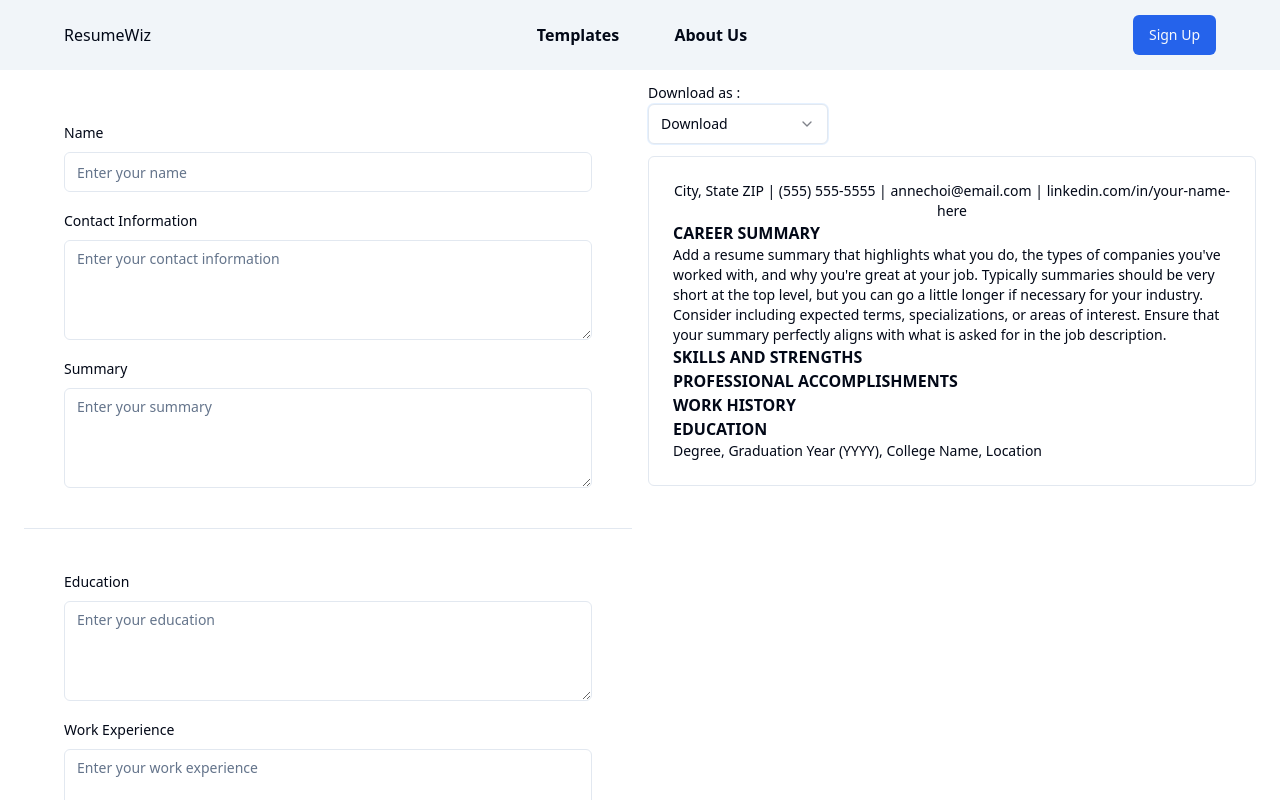
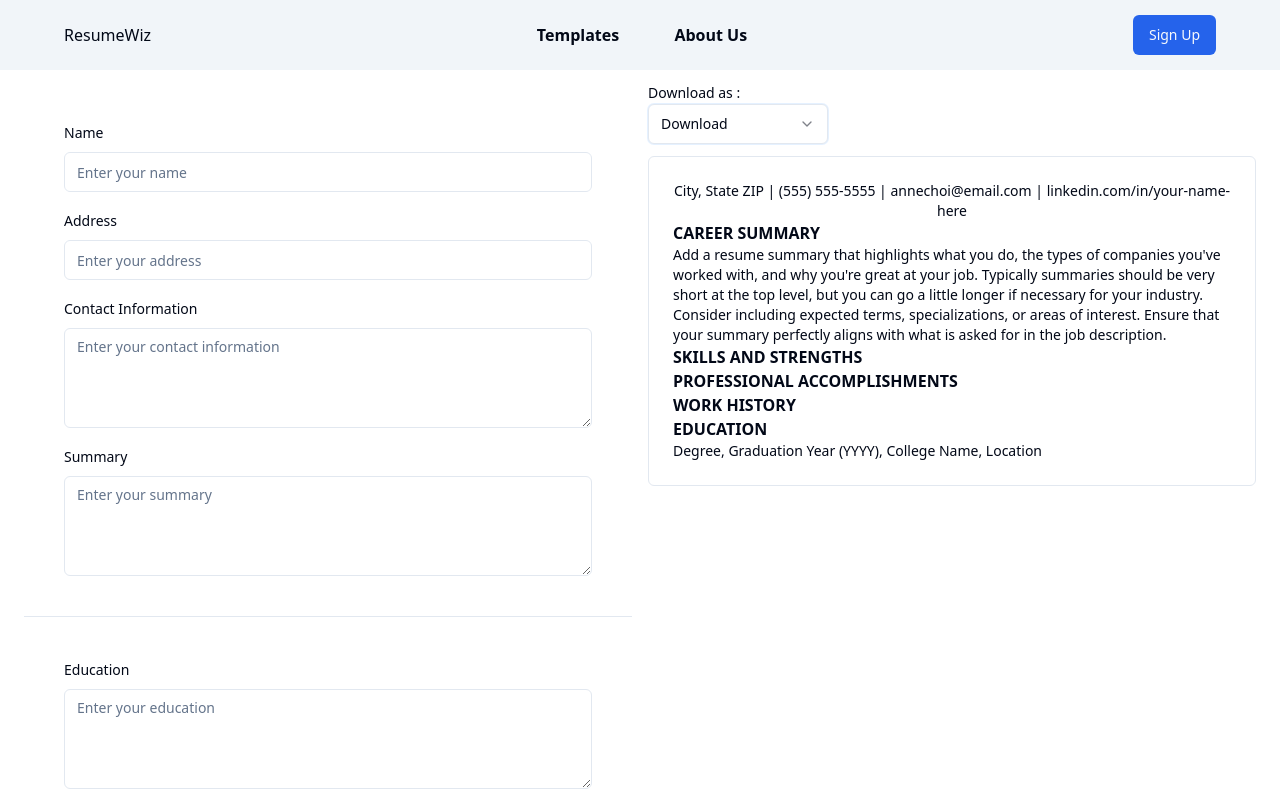
Before and after one commit to SynthCod3/ResumeWiz, a Next.js app: page /editor in a window 1280 px wide. Shown: the top 800 px of the page. Built offline with nearby package versions, Linux system fonts and the light colour scheme.

Commit message:
feat: contacts initial setup

```diff
--- a/app/editor/components/editor.tsx
+++ b/app/editor/components/editor.tsx
@@ -24,7 +24,8 @@ import { useEditorStore } from '@/utils/stores';
 
 export function Editor() {
   const setName = useEditorStore((state) => state.setName);
-
+  const setContact = useEditorStore((state) => state.setContact);
+  const contact = useEditorStore((state) => state.contact);
 
   const [template, setTemplate] = React.useState(1);
   useEffect(() => {
@@ -76,12 +77,12 @@ export function Editor() {
               setName(e.target.value);
             }} />
           </div>
-          {/* <div className="space-y-2">
+          <div className="space-y-2">
             <Label htmlFor="name">Address</Label>
             <Input id="name" placeholder="Enter your address" onChange={(e) => {
-              setResume({ ...resume, contact.address: e.target.value });
+              setContact({...contact, address: e.target.value});
             }} />
-          </div> */}
+          </div>
           <div className="space-y-2">
             <Label htmlFor="contact-information">Contact Information</Label>
             <Textarea
--- a/templates/template1/index.tsx
+++ b/templates/template1/index.tsx
@@ -3,6 +3,7 @@ import styles from './index.module.css';
 
 export default function Template1() {
   const name = useEditorStore((state) => state.name);
+  const contact = useEditorStore((state) => state.contact);
   return (
     <div
       className="bg-white p-6 max-w-[21cm] mx-auto my-8 border rounded-md"
@@ -13,7 +14,7 @@ export default function Template1() {
         <div className="text-center">
           <h1 className="text-3xl font-bold">{name}</h1>
           <p className="text-sm">
-            City, State ZIP | (555) 555-5555 | annechoi@email.com |
+            {contact.address} | (555) 555-5555 | annechoi@email.com |
             linkedin.com/in/your-name-here
           </p>
         </div>
--- a/utils/stores.ts
+++ b/utils/stores.ts
@@ -33,7 +33,7 @@ export const useEditorStore = create<EditorState>((set) => ({
   contact: {
     email: '',
     phone: '',
-    address: '',
+    address: 'City, State ZIP',
     linkedin: '',
     github: '',
     twitter: '',
```
